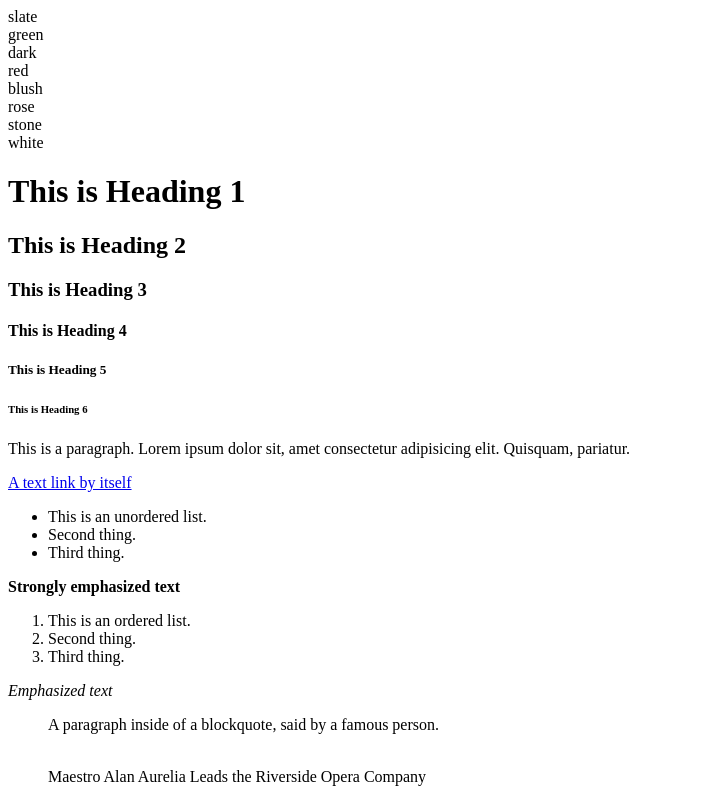
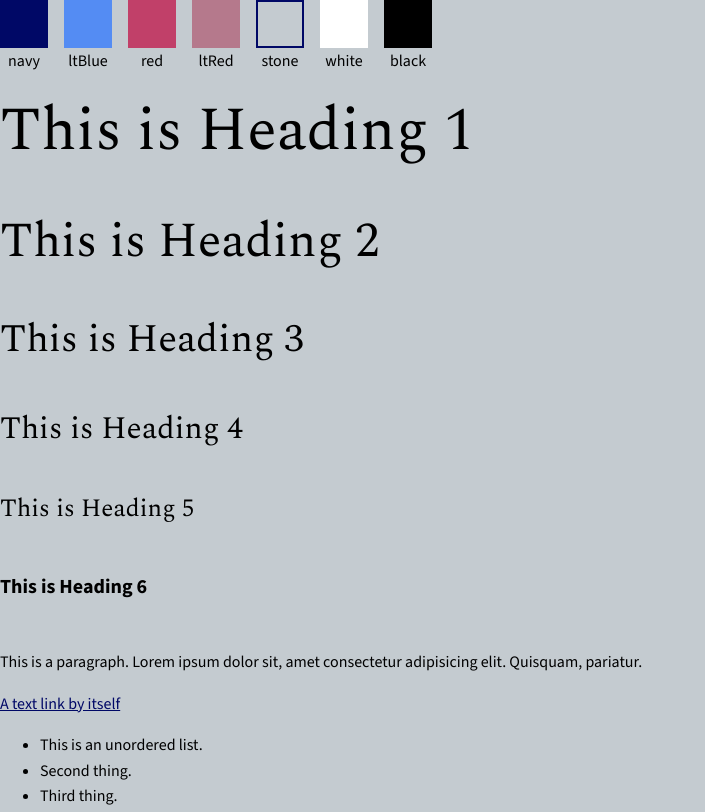
Before and after one commit to KellyCuevas/Riverside-Opera-Company, a plain HTML site: page styleguide.html in a window 1280 px wide. Shown: the top 812 px of the page, without its empty margins (0-705 px from the left). Drawn offline with nearby package versions, Linux system fonts and the light colour scheme.

Commit message:
Import images and add fonts to html head and css

```diff
--- a/styleguide.css
+++ b/styleguide.css
@@ -0,0 +1,136 @@
+:root {
+  --navy: #000866;
+  --ltBlue: #548cf3;
+  --red: #c14069;
+  --ltRed: #b5798c;
+  --stone: #c4cbd0;
+  --white: #ffffff;
+  --black: #000;
+  --base-size: 1rem;
+  --scale: 1.25;
+  --h6: calc(var(--base-size) * var(--scale));
+  --h5: calc(var(--h6) * var(--scale));
+  --h4: calc(var(--h5) * var(--scale));
+  --h3: calc(var(--h4) * var(--scale));
+  --h2: calc(var(--h3) * var(--scale));
+  --h1: calc(var(--h2) * var(--scale));
+  --serif: 'Spectral', serif;
+  --sans-serif: 'Source Sans 3', sans-serif;
+}
+
+html {
+  box-sizing: border-box;
+  font-size: 100%; /*16px*/
+}
+
+*,
+*:before,
+*:after {
+  box-sizing: inherit;
+}
+
+body {
+  background: var(--stone);
+  font-weight: 400;
+  line-height: 1.6;
+  font-family: var(--sans-serif);
+  font-size: var(--base-size);
+  padding: 0;
+  margin: 0;
+}
+a {
+  color: var(--navy);
+}
+
+a:hover {
+  color: var(--ltBlue);
+}
+
+p {
+  margin-bottom: 1rem;
+}
+
+img {
+  width: 100%;
+  max-width: 100%;
+}
+h1,
+h2,
+h3,
+h4,
+h5 {
+  margin: 3rem 0 1.38rem;
+  font-family: var(--serif);
+  font-weight: 400;
+  line-height: 1.15;
+}
+
+h1 {
+  /* margin-top: 0; */
+  font-size: var(--h1);
+}
+
+h2 {
+  font-size: var(--h2);
+}
+
+h3 {
+  font-size: var(--h3);
+}
+
+h4 {
+  font-size: var(--h4);
+}
+
+h5 {
+  font-size: var(--h5);
+}
+
+h6 {
+  font-size: var(--h6);
+}
+
+small,
+.text_small {
+  font-size: calc(var(--base-size) / var(--scale));
+}
+.colors {
+  display: flex;
+  gap: 1rem;
+}
+
+.colors > * {
+  height: 3rem;
+  width: 3rem;
+  text-align: center;
+}
+
+.color-container > div {
+  height: 3rem;
+  width: 3rem;
+}
+
+.navy {
+  background-color: var(--navy);
+}
+.ltBlue {
+  background-color: var(--ltBlue);
+}
+
+.red {
+  background-color: var(--red);
+}
+.ltRed {
+  background-color: var(--ltRed);
+}
+
+.stone {
+  background-color: var(--stone);
+  border: 2px solid var(--navy);
+}
+.white {
+  background-color: var(--white);
+}
+.black {
+  background-color: var(--black);
+}
--- a/styleguide.html
+++ b/styleguide.html
@@ -4,23 +4,24 @@
     <meta charset="UTF-8" />
     <meta name="viewport" content="width=device-width, initial-scale=1.0" />
     <link rel="stylesheet" type="text/css" href="styleguide.css" />
+    <link rel="preconnect" href="https://fonts.googleapis.com" />
+    <link rel="preconnect" href="https://fonts.gstatic.com" crossorigin />
+    <link
+      href="https://fonts.googleapis.com/css2?family=Source+Sans+3:ital,wght@0,200..900;1,200..900&family=Spectral:ital,wght@0,400;0,500;0,600;0,700;1,400;1,500&display=swap"
+      rel="stylesheet"
+    />
     <title>Styleguide for Riverside Opera Company Website</title>
   </head>
   <body>
     <div class="colors">
       <div class="color-container">
-        <div class="slate"></div>
-        slate
+        <div class="navy"></div>
+        navy
       </div>
 
       <div class="color-container">
-        <div class="green"></div>
-        green
-      </div>
-
-      <div class="color-container">
-        <div class="dark"></div>
-        dark
+        <div class="ltBlue"></div>
+        ltBlue
       </div>
 
       <div class="color-container">
@@ -29,13 +30,8 @@
       </div>
 
       <div class="color-container">
-        <div class="blush"></div>
-        blush
-      </div>
-
-      <div class="color-container">
-        <div class="rose"></div>
-        rose
+        <div class="ltRed"></div>
+        ltRed
       </div>
 
       <div class="color-container">
@@ -46,6 +42,10 @@
       <div class="color-container">
         <div class="white"></div>
         white
+      </div>
+      <div class="color-container">
+        <div class="black"></div>
+        black
       </div>
     </div>
 
@@ -76,9 +76,12 @@
       <p>A paragraph inside of a blockquote, said by a famous person.</p>
     </blockquote>
     <figure>
-      <img />
+      <img
+        src="img/ROC_image_4.jpeg"
+        alt="Maestro Aurelia from behind with an orchestra in front of him"
+      />
       <figcaption>
-        Maestro Alan Aurelia Leads the Riverside Opera Company
+        Maestro Alan Aurelia Leads the Riverside Opera Company orchestra
       </figcaption>
     </figure>
   </body>
--- a/styles.css
+++ b/styles.css
@@ -0,0 +1,136 @@
+:root {
+  --navy: #000866;
+  --ltBlue: #548cf3;
+  --red: #c14069;
+  --ltRed: #b5798c;
+  --stone: #c4cbd0;
+  --white: #ffffff;
+  --black: #000;
+  --base-size: 1rem;
+  --scale: 1.25;
+  --h6: calc(var(--base-size) * var(--scale));
+  --h5: calc(var(--h6) * var(--scale));
+  --h4: calc(var(--h5) * var(--scale));
+  --h3: calc(var(--h4) * var(--scale));
+  --h2: calc(var(--h3) * var(--scale));
+  --h1: calc(var(--h2) * var(--scale));
+  --serif: 'Spectral', serif;
+  --sans-serif: 'Source Sans 3', sans-serif;
+}
+
+html {
+  box-sizing: border-box;
+  font-size: 100%; /*16px*/
+}
+
+*,
+*:before,
+*:after {
+  box-sizing: inherit;
+}
+
+body {
+  background: var(--stone);
+  font-weight: 400;
+  line-height: 1.6;
+  font-family: var(--sans-serif);
+  font-size: var(--base-size);
+  padding: 0;
+  margin: 0;
+}
+a {
+  color: var(--navy);
+}
+
+a:hover {
+  color: var(--ltBlue);
+}
+
+p {
+  margin-bottom: 1rem;
+}
+
+img {
+  width: 100%;
+  max-width: 100%;
+}
+h1,
+h2,
+h3,
+h4,
+h5 {
+  margin: 3rem 0 1.38rem;
+  font-family: var(--serif);
+  font-weight: 400;
+  line-height: 1.15;
+}
+
+h1 {
+  /* margin-top: 0; */
+  font-size: var(--h1);
+}
+
+h2 {
+  font-size: var(--h2);
+}
+
+h3 {
+  font-size: var(--h3);
+}
+
+h4 {
+  font-size: var(--h4);
+}
+
+h5 {
+  font-size: var(--h5);
+}
+
+h6 {
+  font-size: var(--h6);
+}
+
+small,
+.text_small {
+  font-size: calc(var(--base-size) / var(--scale));
+}
+.colors {
+  display: flex;
+  gap: 1rem;
+}
+
+.colors > * {
+  height: 3rem;
+  width: 3rem;
+  text-align: center;
+}
+
+.color-container > div {
+  height: 3rem;
+  width: 3rem;
+}
+
+.navy {
+  background-color: var(--navy);
+}
+.ltBlue {
+  background-color: var(--ltBlue);
+}
+
+.red {
+  background-color: var(--red);
+}
+.ltRed {
+  background-color: var(--ltRed);
+}
+
+.stone {
+  background-color: var(--stone);
+  border: 2px solid var(--navy);
+}
+.white {
+  background-color: var(--white);
+}
+.black {
+  background-color: var(--black);
+}
```
Also changed, not shown: index.html (+7 -0 lines), img/ROC_image_4.jpeg (added), img/ROC_image_9.jpeg (added), img/ROC_logo.jpeg (added).
